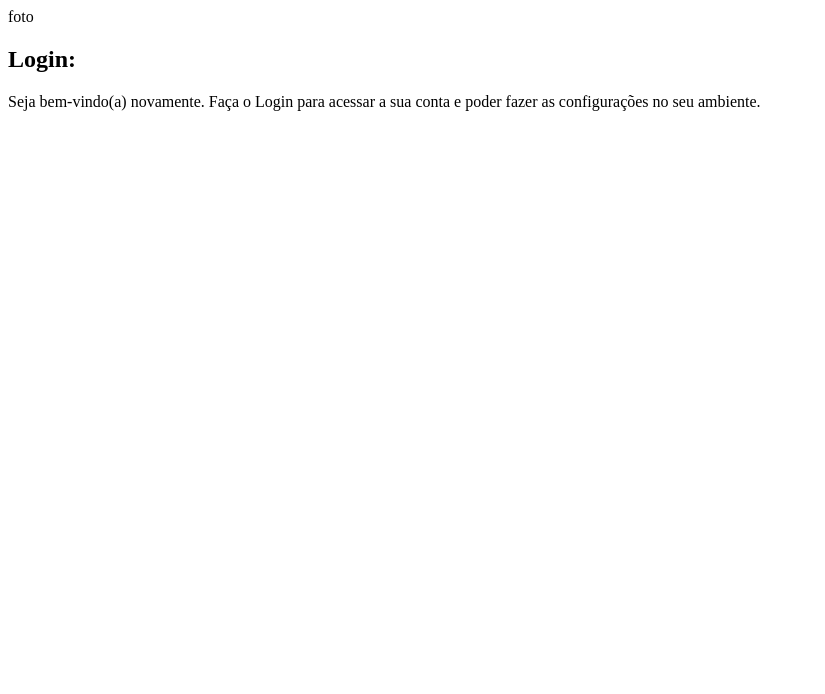
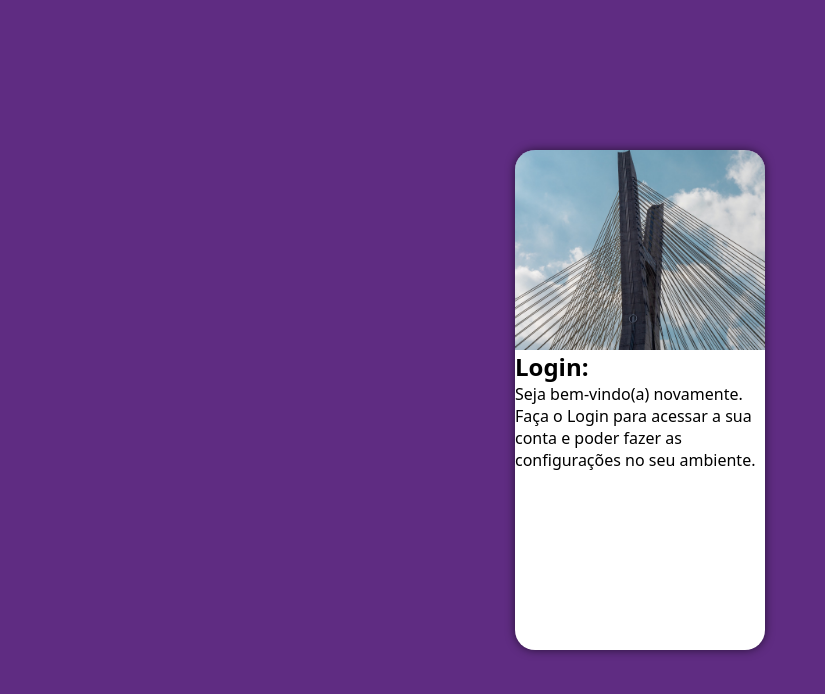
Before and after one commit to Brunalimassd/Projeto-Login, a plain HTML site: page index.html in a window 1280 px wide. Shown: the whole page, without its empty margins (0-825 px from the left). Drawn offline with Linux system fonts and the light colour scheme.

Commit message:
atualizando

```diff
--- a/estilos/style.css
+++ b/estilos/style.css
@@ -4,4 +4,55 @@
 Paleta de cores
 verde: #49a09d
 lilas:#5f2c82
-/*
+*/
+
+
+* {
+    font-family: system-ui, -apple-system, BlinkMacSystemFont, 'Segoe UI', Roboto, Oxygen, Ubuntu, Cantarell, 'Open Sans', 'Helvetica Neue', sans-serif;
+    padding: 0px;
+    margin: 0px;
+    box-sizing: border-box;
+}
+
+body, html{
+    background-color:#5f2c82 ;
+    height: 100vh;
+    width:100vw;
+}
+
+main{
+    position: relative;
+    height: 100vh;
+    width: 100vw;
+
+}
+
+section#login{
+    position: absolute;
+    top: 50%;
+    left: 50%;
+    transform: translate(-50%, -50%);
+    background-color: white;
+    width: 250px;
+    height: 500px;
+    border-radius: 20px;
+    overflow: hidden;
+    box-shadow: 0px 0px 10px rgba(0, 0, 0, 0.582) ;
+
+  }
+
+  section#login > div#imagem{
+    display: block;
+    background: #5f2c82 url(../imagens/pexels-bruno-thethe-3035998\ \(1\).jpg) no-repeat;
+    background-size: cover;
+    background-position: left center ;
+    height: 200px;
+
+  }
+
+  section#login > div#formulario{
+    display: block;
+    padding: 10px;
+
+
+  }
--- a/index.html
+++ b/index.html
@@ -11,7 +11,7 @@
     <main>
         <section id="login">
             <div id="imagem">
-                foto
+
             </div>
             <div id="formulário">
                <h1>Login:</h1>
```
